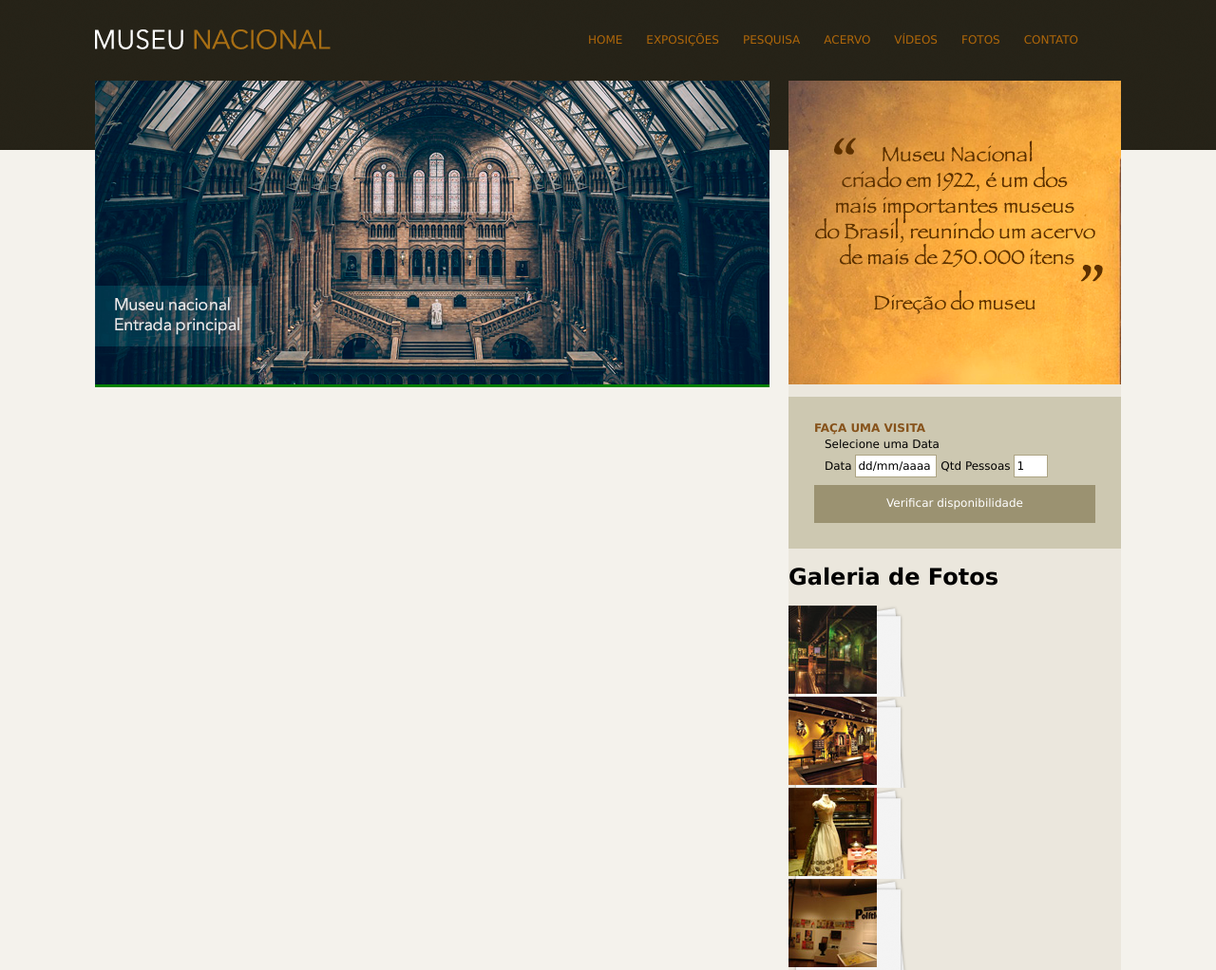
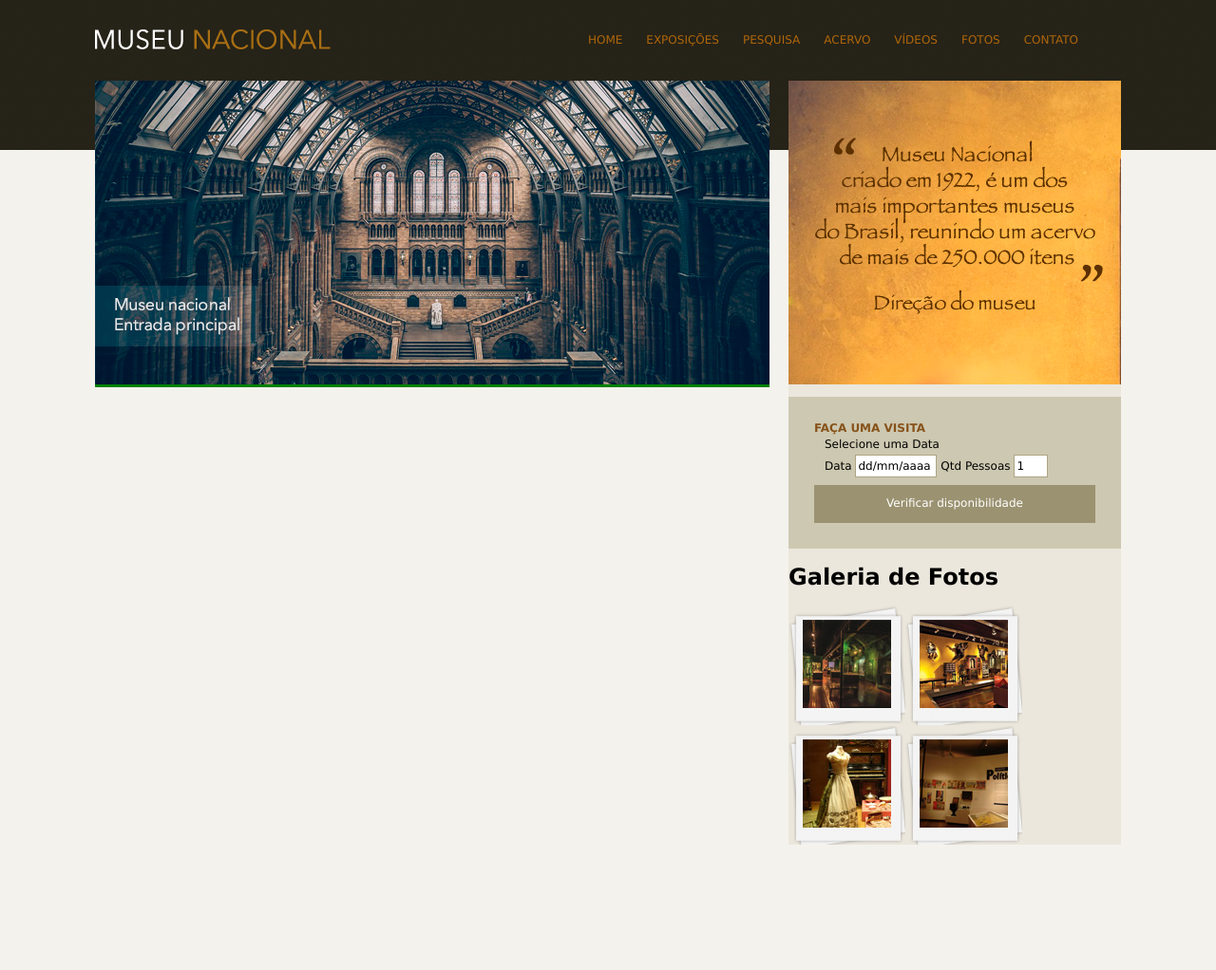
Before and after one commit to MatheusDario/museu-nacional, a plain HTML site: page index.html in a window 1280 px wide. Shown: the whole page at 95% size. After the commit the page ends 890 px from the top, so only its background shows below. Drawn offline with Linux system fonts and the light colour scheme.

Commit message:
projeto em andamento

```diff
--- a/css/estilo.css
+++ b/css/estilo.css
@@ -76,6 +76,8 @@ section#visita {
 section#galeria a {
 	display: block;
 	background: url(../imagens/fundo-foto.png) no-repeat;
+	float: left;
+	padding: 15px;
 }
 
 h4 {
```
